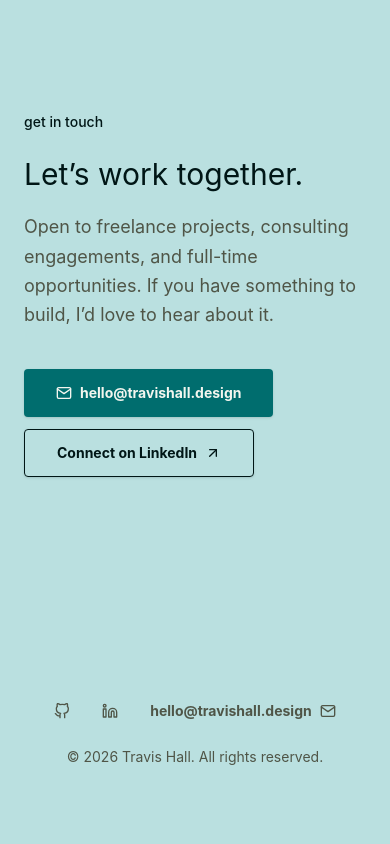
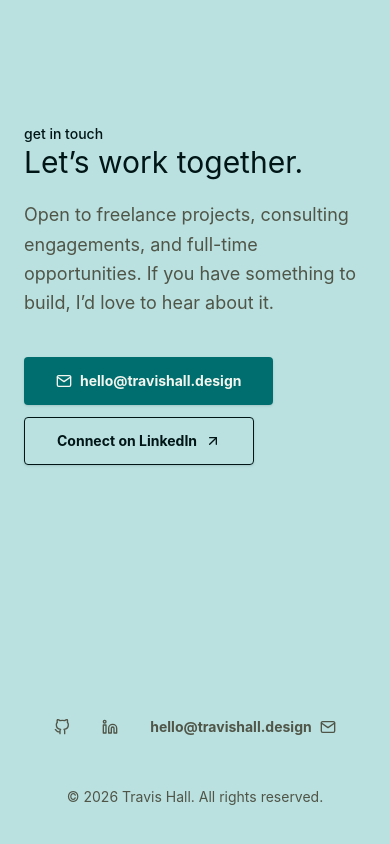
Before and after one commit to travhall/thd-portfolio, a Next.js app: page /work in a window 390 px wide. Shown: the part 4305-5149 px from the top of the page. Before the commit the page ends 5088 px from the top, so only its background shows below. Built offline with nearby package versions, Linux system fonts and the light colour scheme.

Commit message:
style: Adjust contact callout label and footer layout, and update development dependencies.

```diff
--- a/components/layout/site-footer.tsx
+++ b/components/layout/site-footer.tsx
@@ -16,11 +16,11 @@ export function Footer() {
       initial={{ opacity: 0 }}
       animate={{ opacity: 1 }}
       transition={{ duration: MOTION_TOKENS.duration.slow, ease: MOTION_TOKENS.ease.expo }}
-      className="p-4 xl:p-8 xl:py-16 relative"
+      className="p-8 relative"
     >
       <div className="text-sm text-muted-foreground flex flex-col-reverse md:flex-row gap-4 items-center justify-between">
 
-        <p>
+        <p className="my-6 lg:my-0">
           &copy; {new Date().getFullYear()} {name}. All rights reserved.
         </p>
 
--- a/components/sections/contact-callout.tsx
+++ b/components/sections/contact-callout.tsx
@@ -57,8 +57,8 @@ export function ContactCallout() {
         className="max-w-3xl"
       >
         {/* Label */}
-        <motion.p variants={itemVariants} className="hero-label mb-6">
-          get in touch
+        <motion.p variants={itemVariants} className="hero-label lowercase">
+          Get in touch
         </motion.p>
 
         {/* Heading — real h2 for document outline + aria-labelledby on section */}
```
Also changed, not shown: package.json (+4 -4 lines), 1 other file (tests, documents, lock files or other folders).
